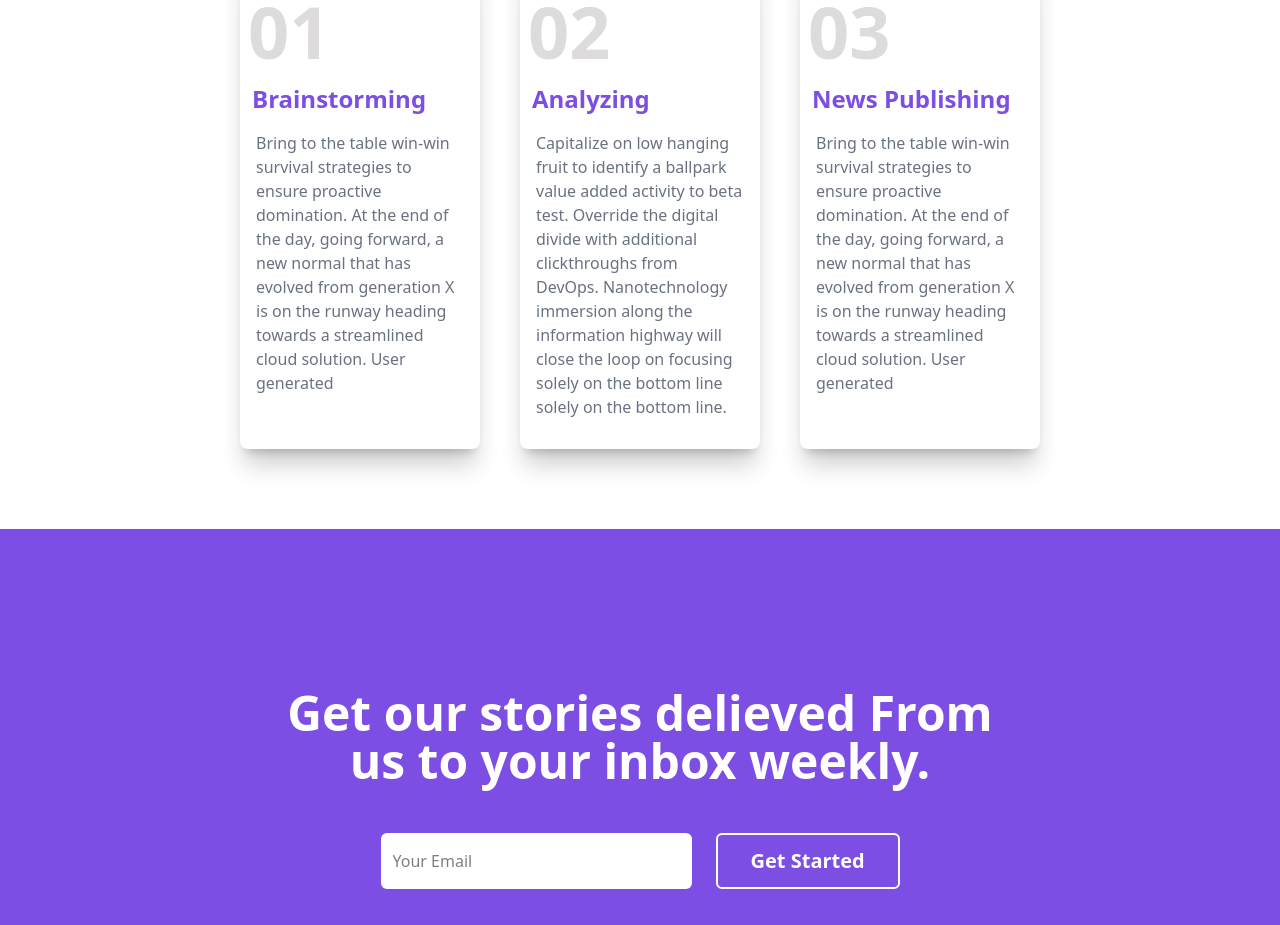
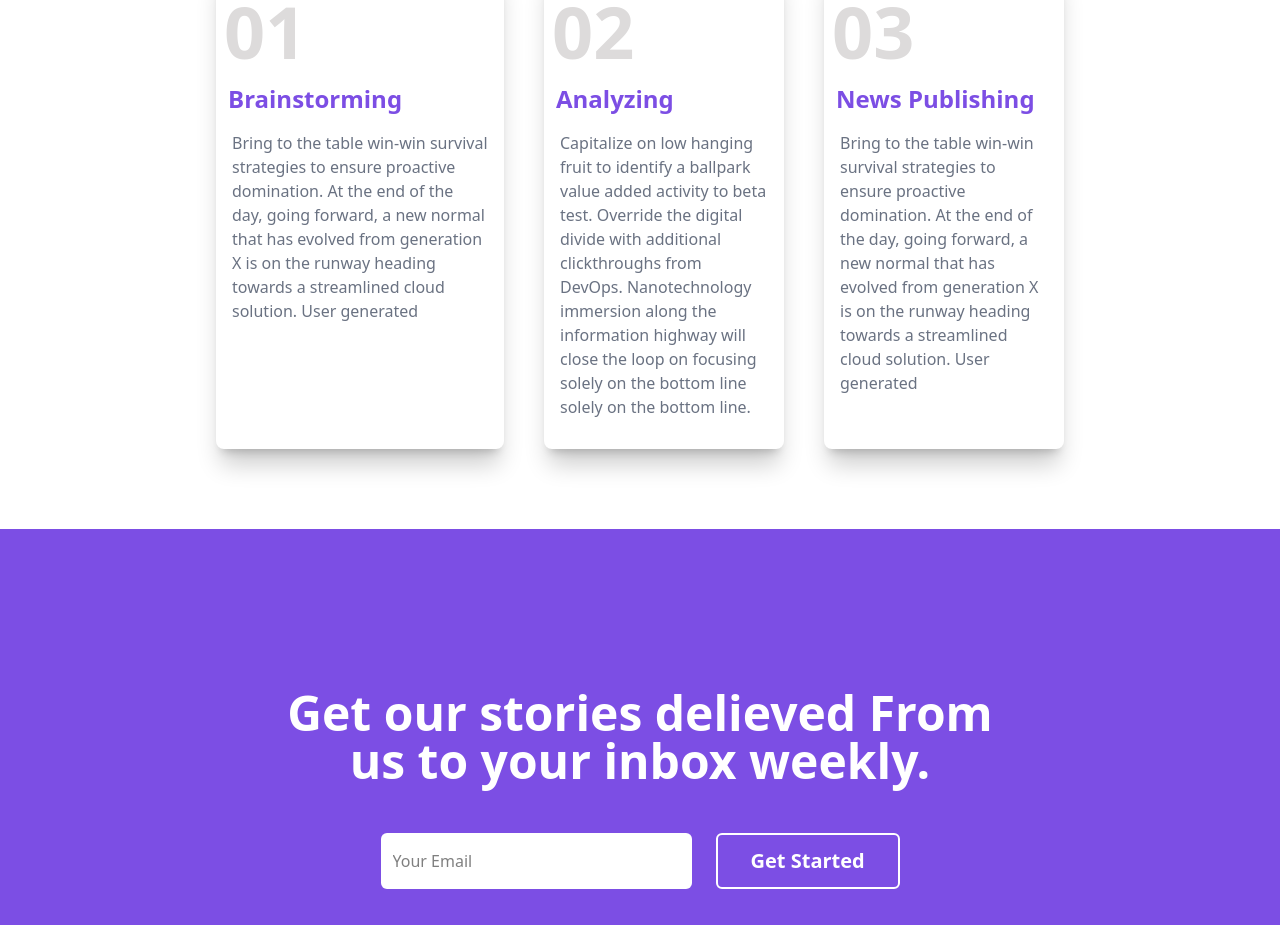
Before and after one commit to adeenajaweid96/Blog-Website, a React (Vite) app: page /about in a window 1280 px wide. Shown: the part 1400-2325 px from the top of the page. Built offline with nearby package versions, Linux system fonts and the light colour scheme.

Commit message:
cards add

```diff
--- a/src/Pages/About.jsx
+++ b/src/Pages/About.jsx
@@ -43,13 +43,13 @@ const About = () => {
         {/* --------------------cards--------------------- */}
         <div className="flex justify-center gap-6 sm:gap-8 lg:gap-10 flex-wrap px-4 sm:px-8 py-10">
          {/* -----Card-1-----  */}
-          <div className="flex flex-col bg-white w-full sm:w-[40%] md:w-[30%] lg:w-[25%]
+          <div className="flex flex-col bg-white sm:w-[40%] md:w-[30%] lg:w-[30%]
  h-auto rounded-lg shadow-xl/20 py-4 hover:bg-[#7C4EE4] group transition-all duration-300">
             <h1 className="text-[#dddbdb] font-bold text-6xl sm:text-7xl pt-4 pl-2">01</h1>
             <h1 className="text-[#7C4EE4] text-xl sm:text-2xl font-bold py-4 pl-3 hover:text-white group-hover:text-white transition-colors duration-300">
               Brainstorming
             </h1>
-            <p className="text-gray-500 px-4 pb-9 text-sm sm:text-base group-hover:text-gray-200">
+            <p className="text-gray-500 px-4 pb-4 text-sm sm:text-base group-hover:text-gray-200">
               Bring to the table win-win survival strategies to ensure proactive
               domination. At the end of the day, going forward, a new normal
               that has evolved from generation X is on the runway heading
```
